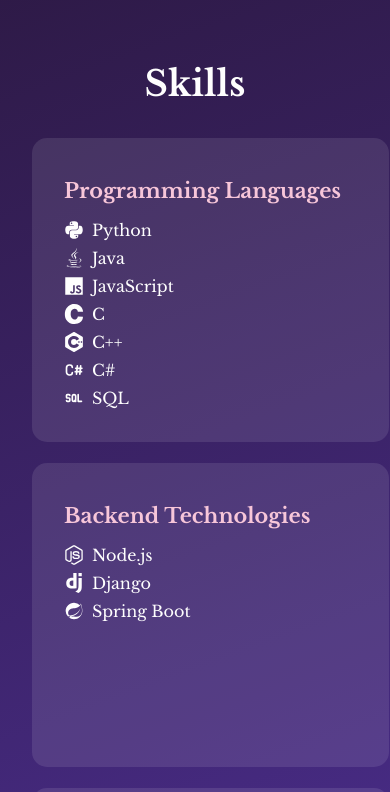
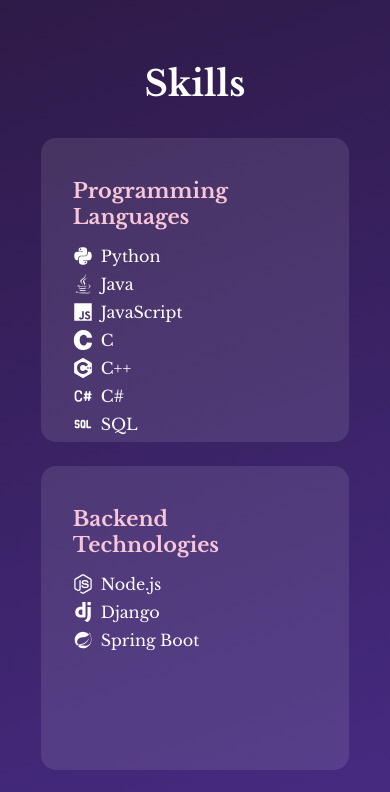
Before and after one commit to amm1746/Alexandra-Mantagas-Portfolio, a React (Create React App) app: page / in a window 390 px wide. Shown: the part 780-1572 px from the top of the page. Built offline with nearby package versions, Linux system fonts and the light colour scheme.

Commit message:
Fixed mobile formatting errors

```diff
--- a/src/components/Projects.css
+++ b/src/components/Projects.css
@@ -64,13 +64,13 @@
   .project-grid {
     flex-direction: column; /* stack cards vertically */
     gap: 1rem;
-    align-items: center; /* center horizontally */
+    align-items: center !important; /* center horizontally */
   }
 
   .project-card {
     width: 90%;         /* almost full width on mobile */
-    height: 400px;   /* optional max width */
-    aspect-ratio: 5 / 4; /* height scales with width for uniformity */
+    max-width: 350px;
+    height: auto;   /* optional max width */
     padding: 1.5rem;    /* reduce padding on small screens */
   }
 
--- a/src/components/Skills.css
+++ b/src/components/Skills.css
@@ -66,15 +66,14 @@
 
 @media (max-width: 768px) {
   .skills-container {
-    flex-wrap: wrap;      /* allow wrapping */
-    flex-direction: column; /* stack vertically */
-    gap: 1.3rem;            /* smaller gap between boxes */
-    overflow-x: visible;  /* remove horizontal scroll */
-    align-items: center;  /* center boxes horizontally */
+    flex-direction: column; /* stack boxes */
+    flex-wrap: nowrap;       /* no horizontal scroll */
+    align-items: center;     /* center horizontally */
+    gap: 1.5rem;       /* center boxes horizontally */
   }
 
   .skills-box {
-    width: 90%;      /* fixed width for all boxes */
+    width: 75%;      /* fixed width for all boxes */
     height: 240px;
     aspect-ratio: 5 / 4;    /* fixed height for all boxes */
     display: flex;
```
